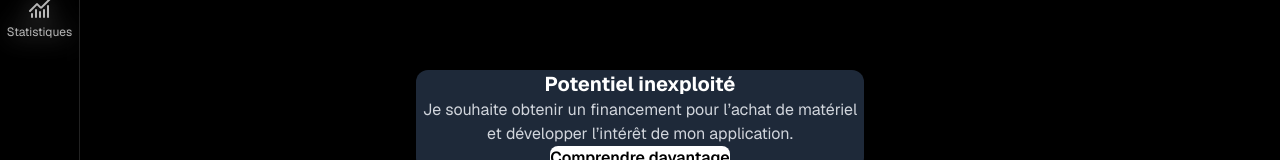
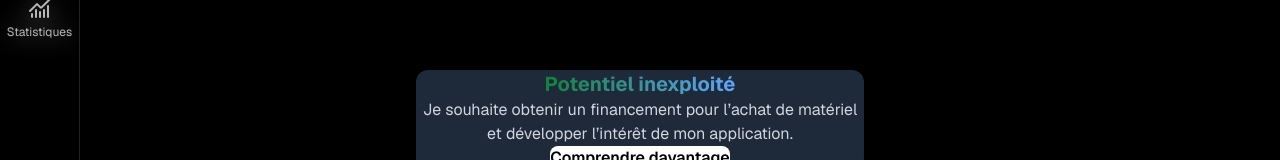
Before and after one commit to nonnzy7even7iete/nonnzytransformiumfullstackbundel, a Next.js app: page /dashboard in a window 1280 px wide. Shown: the part 280-440 px from the top of the page. Built offline with nearby package versions, Linux system fonts and the light colour scheme; no server answers; sample sign-in values are in the browser's storage.

Commit message:
Zy Bulding workflow

```diff
--- a/src/components/PotentialCard.tsx
+++ b/src/components/PotentialCard.tsx
@@ -17,8 +17,15 @@ export default function PotentialCard({
 
   return (
     <div className="max-w-md w-full mx-auto bg-gray-800 text-white rounded-xl p-6 flex flex-col items-center text-center shadow-md">
-      {/* Titre */}
-      <h2 className="text-xl font-bold mb-4">{title}</h2>
+      {/* Titre avec gradient */}
+      <h2
+        className="text-xl font-bold mb-4 text-transparent bg-clip-text"
+        style={{
+          backgroundImage: "linear-gradient(90deg, #15803d, #60a5fa)",
+        }}
+      >
+        {title}
+      </h2>
 
       {/* Description */}
       <p className="text-gray-300 mb-6">{description}</p>
```
